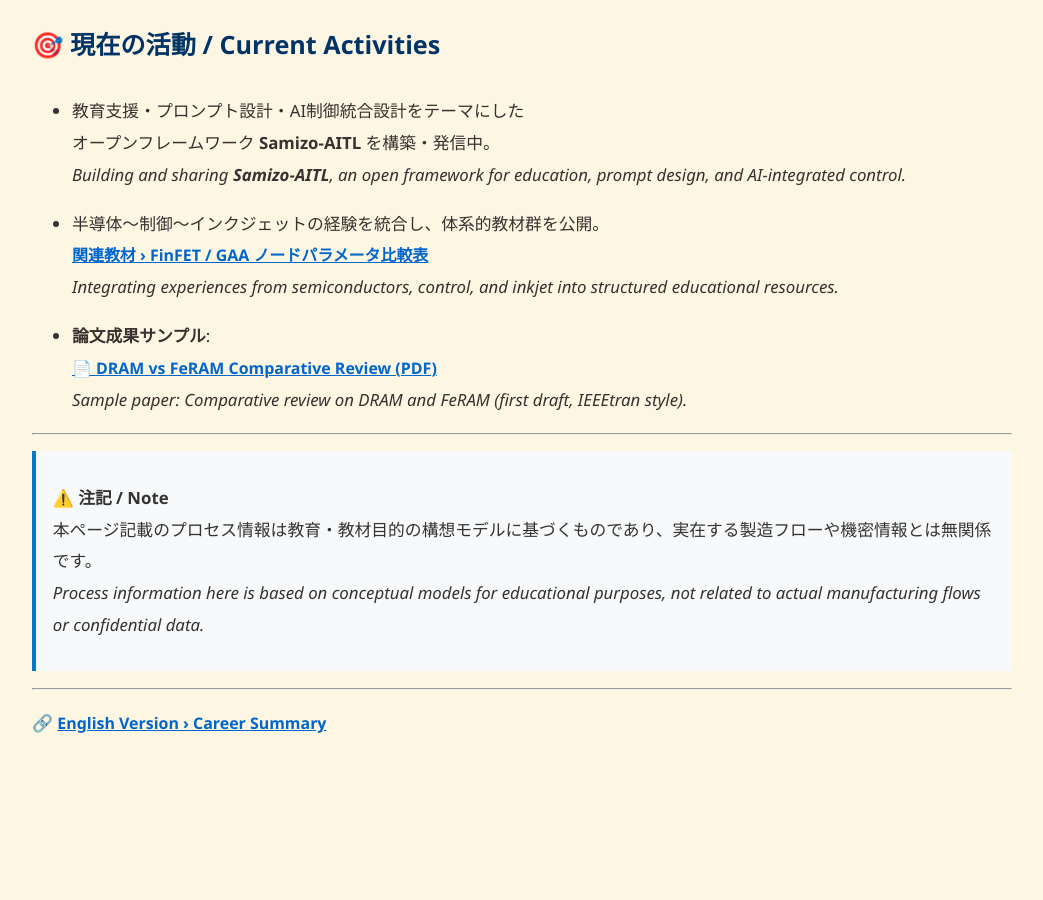
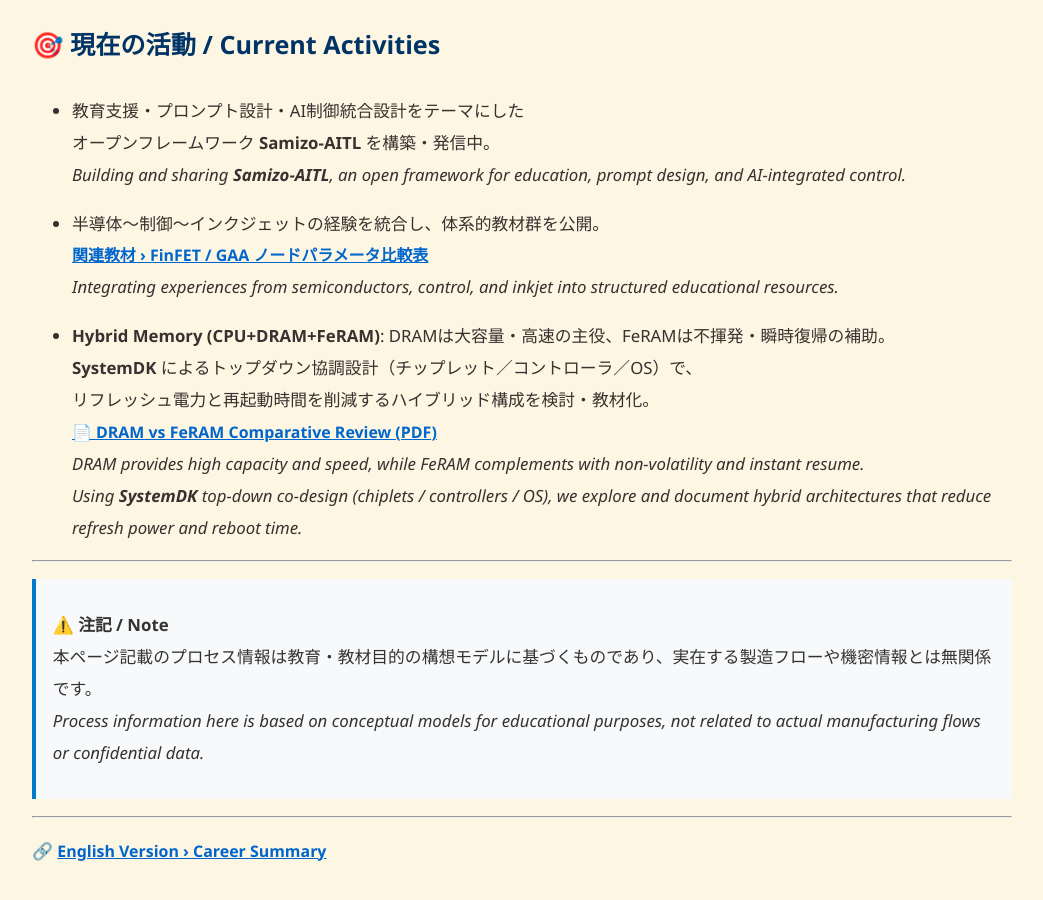
Before and after one commit to Samizo-AITL/Samizo-AITL.github.io, a Jekyll site: the page built from about/career-summary/index.md, in a window 1280 px wide and 900 px high, scrolled down 2236 px. Shown: the whole window, without its empty margins (118-1161 px from the left). Built offline with Jekyll 4.4.1, drawn with Linux system fonts in a browser that asks for light colours; before the commit the page ends 3008 px from its top, so only the background shows below that.

Commit message:
Update index.md

```diff
--- a/about/career-summary/index.md
+++ b/about/career-summary/index.md
@@ -86,9 +86,12 @@
   [関連教材 › FinFET / GAA ノードパラメータ比較表](https://samizo-aitl.github.io/Edusemi-v4x/f_chapter1_finfet_gaa/appendixf1_05_node_params)
   *Integrating experiences from semiconductors, control, and inkjet into structured educational resources.*
 
-- **論文成果サンプル**:
+- **Hybrid Memory (CPU+DRAM+FeRAM)**: DRAMは大容量・高速の主役、FeRAMは不揮発・瞬時復帰の補助。
+  **SystemDK** によるトップダウン協調設計（チップレット／コントローラ／OS）で、
+  リフレッシュ電力と再起動時間を削減するハイブリッド構成を検討・教材化。
   [📄 DRAM vs FeRAM Comparative Review (PDF)](./docs/review_dram_feram.pdf)
-  *Sample paper: Comparative review on DRAM and FeRAM (first draft, IEEEtran style).*
+  *DRAM provides high capacity and speed, while FeRAM complements with non-volatility and instant resume.
+  Using **SystemDK** top-down co-design (chiplets / controllers / OS), we explore and document hybrid architectures that reduce refresh power and reboot time.*
 
 ---
 
```
